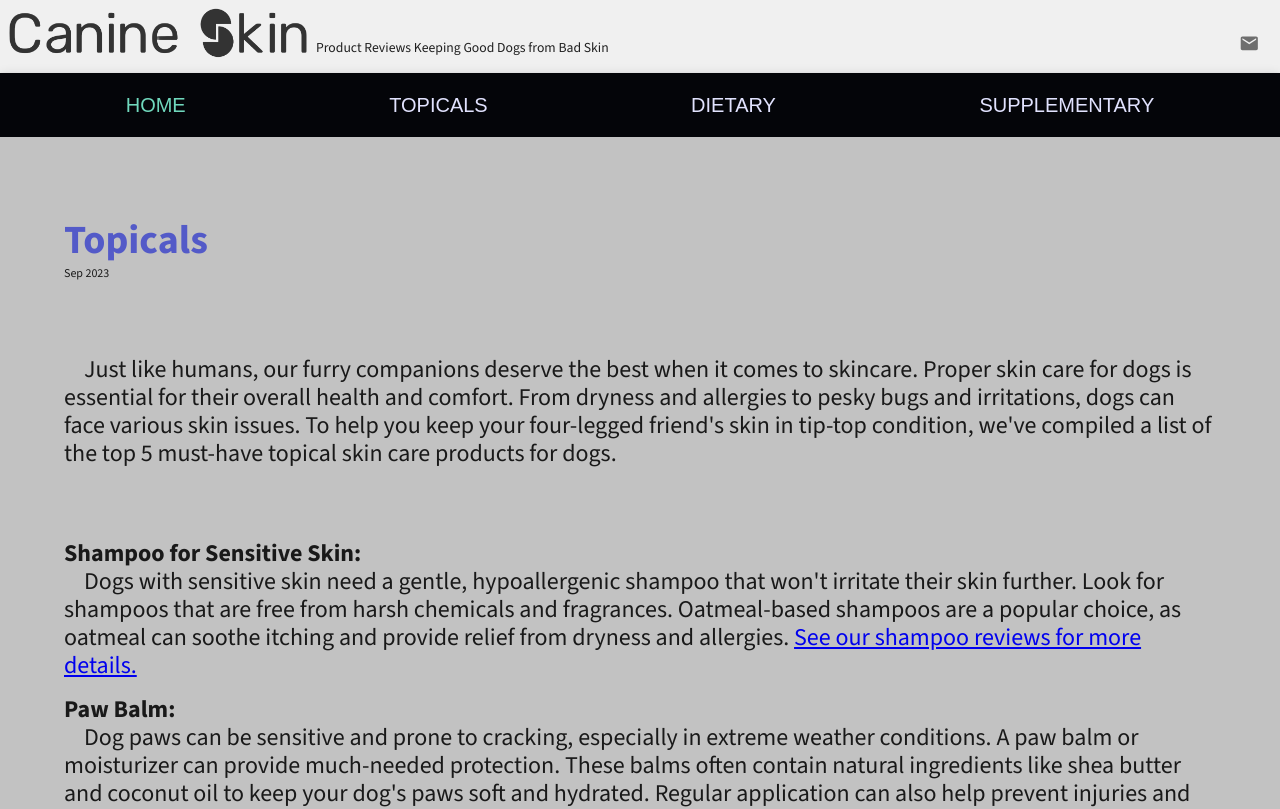
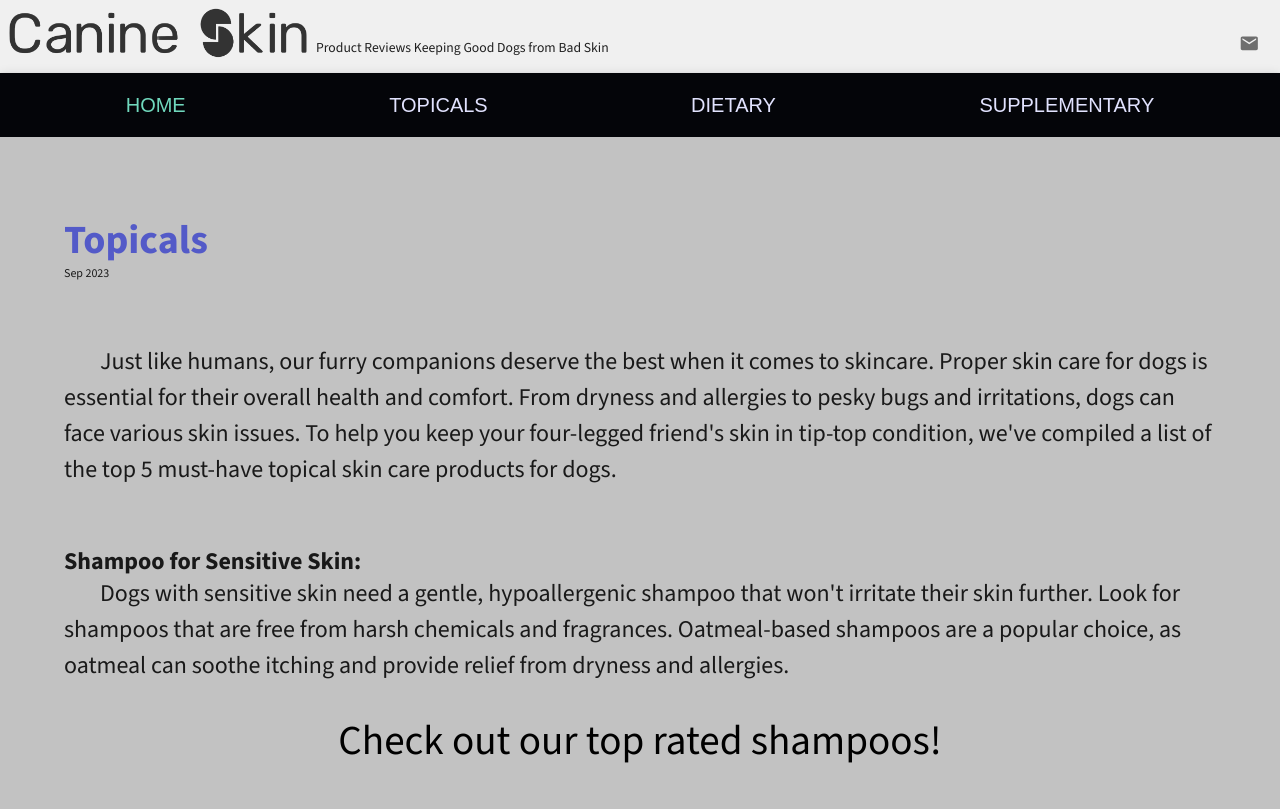
Before and after one commit to Hone648/canineSkin, a React (Create React App) app: page /topicals in a window 1280 px wide. Shown: the top 809 px of the page. Built offline with nearby package versions, Linux system fonts and the light colour scheme.

Commit message:
added radar

```diff
--- /dev/null
+++ b/src/components/radar.jsx
@@ -0,0 +1,46 @@
+import { ResponsiveRadar } from '@nivo/radar';
+import { data } from '../data/radarData';
+
+const Radar = () => {
+  return (
+    <ResponsiveRadar
+      data={data}
+      keys={['Stupid Dog Shampoo Co.']}
+      indexBy="metric"
+      valueFormat=">-.2f"
+      margin={{ top: 70, right: 80, bottom: 40, left: 80 }}
+      borderColor={{ from: 'color' }}
+      gridLabelOffset={10}
+      gridLevels={3}
+      dotSize={10}
+      dotColor={{ theme: 'background' }}
+      dotBorderWidth={2}
+      colors={{ scheme: 'purple_orange' }}
+      blendMode="multiply"
+      motionConfig="wobbly"
+      legends={[
+        {
+          anchor: 'bottom-left',
+          direction: 'column',
+          translateX: -50,
+          translateY: -40,
+          itemWidth: 80,
+          itemHeight: 20,
+          itemTextColor: '#999',
+          symbolSize: 12,
+          symbolShape: 'circle',
+          effects: [
+            {
+              on: 'hover',
+              style: {
+                itemTextColor: '#000',
+              },
+            },
+          ],
+        },
+      ]}
+    />
+  );
+};
+
+export default Radar;
--- a/src/data/radarData.js
+++ b/src/data/radarData.js
@@ -1,32 +1,22 @@
 export const data = [
   {
     metric: 'Ingredient Integrity',
-    Shampoo1: 75,
-    Shampoo2: 87,
-    Shampoo3: 68,
+    'Stupid Dog Shampoo Co.': 7,
   },
   {
     metric: 'Customer Satisfaction',
-    Shampoo1: 90,
-    Shampoo2: 112,
-    Shampoo3: 73,
+    'Stupid Dog Shampoo Co.': 9,
   },
   {
     metric: 'Effectiveness',
-    Shampoo1: 70,
-    Shampoo2: 86,
-    Shampoo3: 86,
+    'Stupid Dog Shampoo Co.': 7,
   },
   {
     metric: 'Skin and Coat Health',
-    Shampoo1: 69,
-    Shampoo2: 58,
-    Shampoo3: 92,
+    'Stupid Dog Shampoo Co.': 6.7,
   },
   {
     metric: 'Ease of Use',
-    Shampoo1: 75,
-    Shampoo2: 104,
-    Shampoo3: 72,
+    'Stupid Dog Shampoo Co.': 7,
   },
 ];
--- a/src/index.css
+++ b/src/index.css
@@ -1,5 +1,10 @@
 @import url('https://fonts.googleapis.com/css2?family=Source+Sans+3:wght@400;600;700&display=swap');
 
+* {
+  margin: 0;
+  padding: 0;
+  box-sizing: bo;
+}
 html,
 body,
 #root{
@@ -35,3 +40,5 @@ body,
 .dialog-wrapper {
   width: 400px;
 }
+
+/* TopDogShampoo Scene */
--- a/src/scenes/About.jsx
+++ b/src/scenes/About.jsx
@@ -12,8 +12,6 @@ import {
   ending3,
 } from '../data/about';
 import Title from './global/Title';
-import { useTheme } from '@emotion/react';
-import { tokens } from '../theme';
 
 const About = () => {
   const Item = ({ content }) => {
--- a/src/scenes/TopDogShampoos.jsx
+++ b/src/scenes/TopDogShampoos.jsx
@@ -1,55 +1,30 @@
 import { useTheme } from '@emotion/react';
 import { Box, Typography } from '@mui/material';
 import { tokens } from '../theme';
-import { ResponsiveRadar } from '@nivo/radar';
-import { data } from '../data/radarData';
+import Radar from '../components/radar';
 
+const styles = {
+  radar: {
+    height: '250px',
+    justifyContent: 'left',
+    width: '400px',
+  },
+};
 const TopDogShampoos = () => {
   const theme = useTheme();
   const colors = tokens(theme.palette.mode);
 
   return (
-    <Box className="container" mt={4}>
-      <Box className="brand-container">
+    <Box className="shampoos-container" mt={4}>
+      <Box>
         <Typography variant="h1">Stupid Dog Shampoo Co.</Typography>
-        <Box margin={1} height="400px" display="flex">
-          <ResponsiveRadar
-            data={data}
-            keys={['Shampoo1']}
-            indexBy="metric"
-            valueFormat=">-.2f"
-            margin={{ top: 70, right: 80, bottom: 40, left: 80 }}
-            borderColor={{ from: 'color' }}
-            gridLabelOffset={10}
-            gridLevels={3}
-            dotSize={10}
-            dotColor={{ theme: 'background' }}
-            dotBorderWidth={2}
-            colors={{ scheme: 'purple_orange' }}
-            blendMode="multiply"
-            motionConfig="wobbly"
-            legends={[
-              {
-                anchor: 'bottom-left',
-                direction: 'column',
-                translateX: -50,
-                translateY: -40,
-                itemWidth: 80,
-                itemHeight: 20,
-                itemTextColor: '#999',
-                symbolSize: 12,
-                symbolShape: 'circle',
-                effects: [
-                  {
-                    on: 'hover',
-                    style: {
-                      itemTextColor: '#000',
-                    },
-                  },
-                ],
-              },
-            ]}
-          />
+      </Box>
+      <Box display="flex">
+        <Box sx={styles.radar}>
+          <Radar />
+        </Box>
+        <Box>
+          <Typography></Typography>
         </Box>
       </Box>
     </Box>
--- a/src/scenes/Topical.jsx
+++ b/src/scenes/Topical.jsx
@@ -14,61 +14,91 @@ import {
   conclusion,
 } from '../data/topical';
 import Title from './global/Title';
-import { useTheme } from '@emotion/react';
-import { tokens } from '../theme';
 import { Link } from 'react-router-dom';
-import { Link as Hyper } from '@mui/material';
+
+const styles = {
+  item: {
+    wrapper: {
+      mt: '2em',
+      fontWeight: 'bolder',
+    },
+    content: {
+      lineHeight: '1.5em',
+      textIndent: '1.5em',
+      mb: 0,
+    },
+  },
+  content: {
+    display: {
+      mx: {
+        xs: 2,
+        lg: 8,
+        xl: 20,
+      },
+    },
+    intro: {
+      textIndent: '1.5em',
+      lineHeight: '1.5em',
+      my: '2.5em',
+    },
+    link: {
+      fontSize: '3em',
+      textDecoration: 'none',
+      color: 'black',
+      '&:hover': { textDecoration: 'underline' },
+    },
+    linkContainer: {
+      my: '2em',
+      textAlign: 'center',
+      width: '100%',
+    },
+  },
+};
 
 const Topical = () => {
-  const theme = useTheme();
-  const colors = tokens(theme.palette.mode);
-
-  const LinkContent = ({ to, content }) => {
-    return <Link to={to}>{content}</Link>;
-  };
-  const Item = ({ item, content, link }) => {
+  const Item = ({ item, content }) => {
     return (
-      <Box className="topical-item-wrapper">
-        <Typography variant="h3" sx={{ fontWeight: 'bold' }}>
+      <Box>
+        <Typography variant="h3" sx={styles.item.wrapper}>
           {item}
         </Typography>
-        <Typography variant="h3" paragraph sx={{ textIndent: '20px' }}>
-          {content} {link}
+        <Typography variant="h3" paragraph sx={styles.item.content}>
+          {content}
         </Typography>
       </Box>
     );
   };
+
   return (
-    <Box className="topical-container">
-      <Box className="topical-title-wrapper">
+    <Box>
+      <Box>
         <Title title="Topicals" subtitle="Sep 2023" />
       </Box>
-      <Box
-        className="topical-content-wrapper"
-        sx={{ mx: { xs: 2, lg: 8, xl: 20 } }}
-      >
-        <Typography variant="h3" paragraph my={9} sx={{ textIndent: '20px' }}>
+      <Box sx={styles.content.display}>
+        <Box>
+          <Typography variant="h3" sx={styles.content.intro}>
             {intro}
           </Typography>
-        <Box className="test">
-          <Item
-            item={item1}
-            content={item1Content}
-            link={
-              <LinkContent
+        </Box>
+        <Item item={item1} content={item1Content} />
+        <Box sx={styles.content.linkContainer}>
+          <Typography>
+            <Link
+              className="link"
+              style={styles.content.link}
               to="/topicals/shampoos"
-                content="See our shampoo reviews for more details."
-              />
-            }
-          />
+            >
+              Check out our top rated shampoos!
+            </Link>
+          </Typography>
         </Box>
+        <Box>
           <Item item={item2} content={item2Content} />
           <Item item={item3} content={item3Content} />
           <Item item={item4} content={item4Content} />
           <Item item={item5} content={item5Content} />
-        <Typography paragraph variant="h3" sx={{ textIndent: '20px', mt: 5 }}>
-          {conclusion}
-        </Typography>
+          <Item content={conclusion} />
+        </Box>
       </Box>
     </Box>
   );
```
Lines whose indentation alone changed are shown as unchanged.
